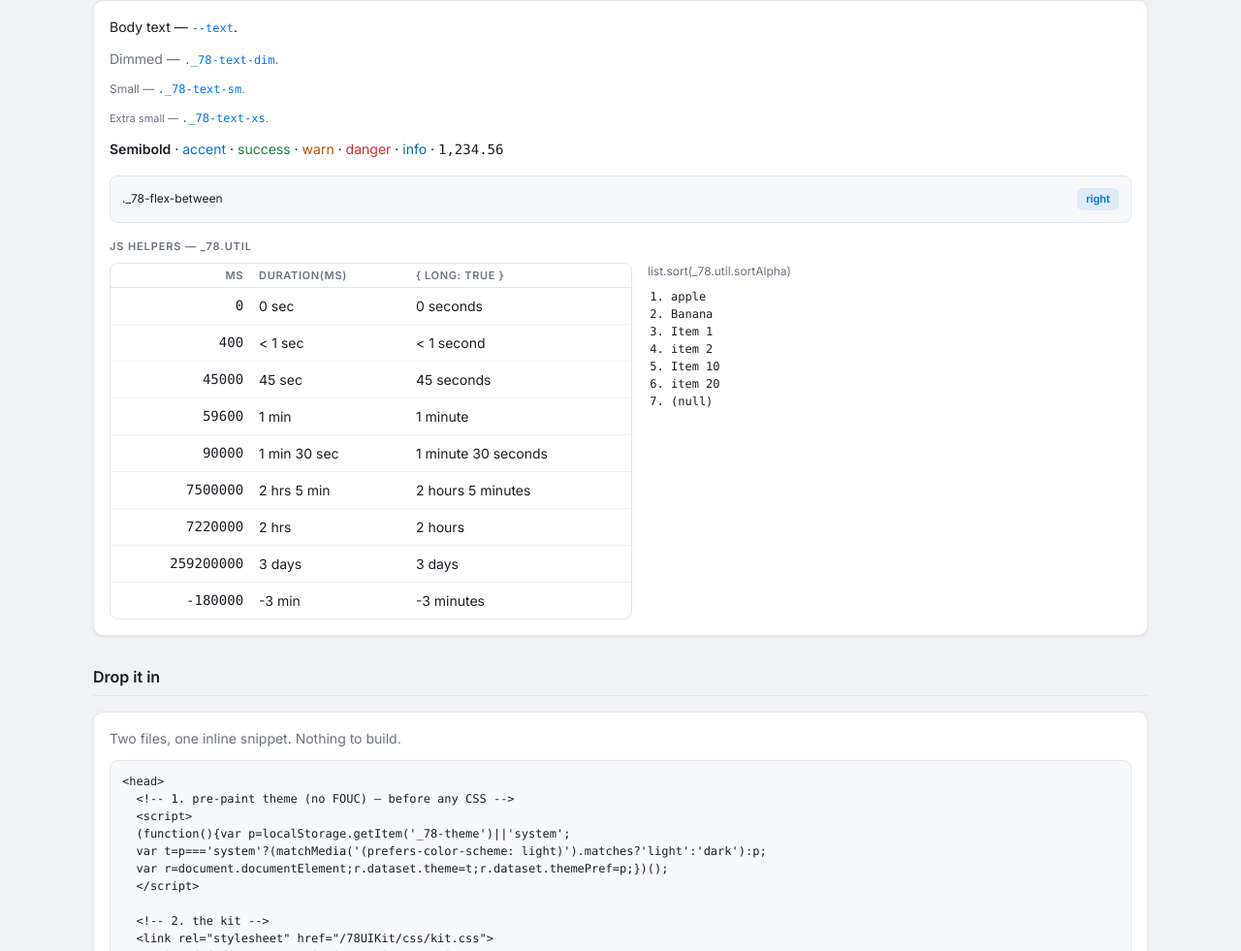
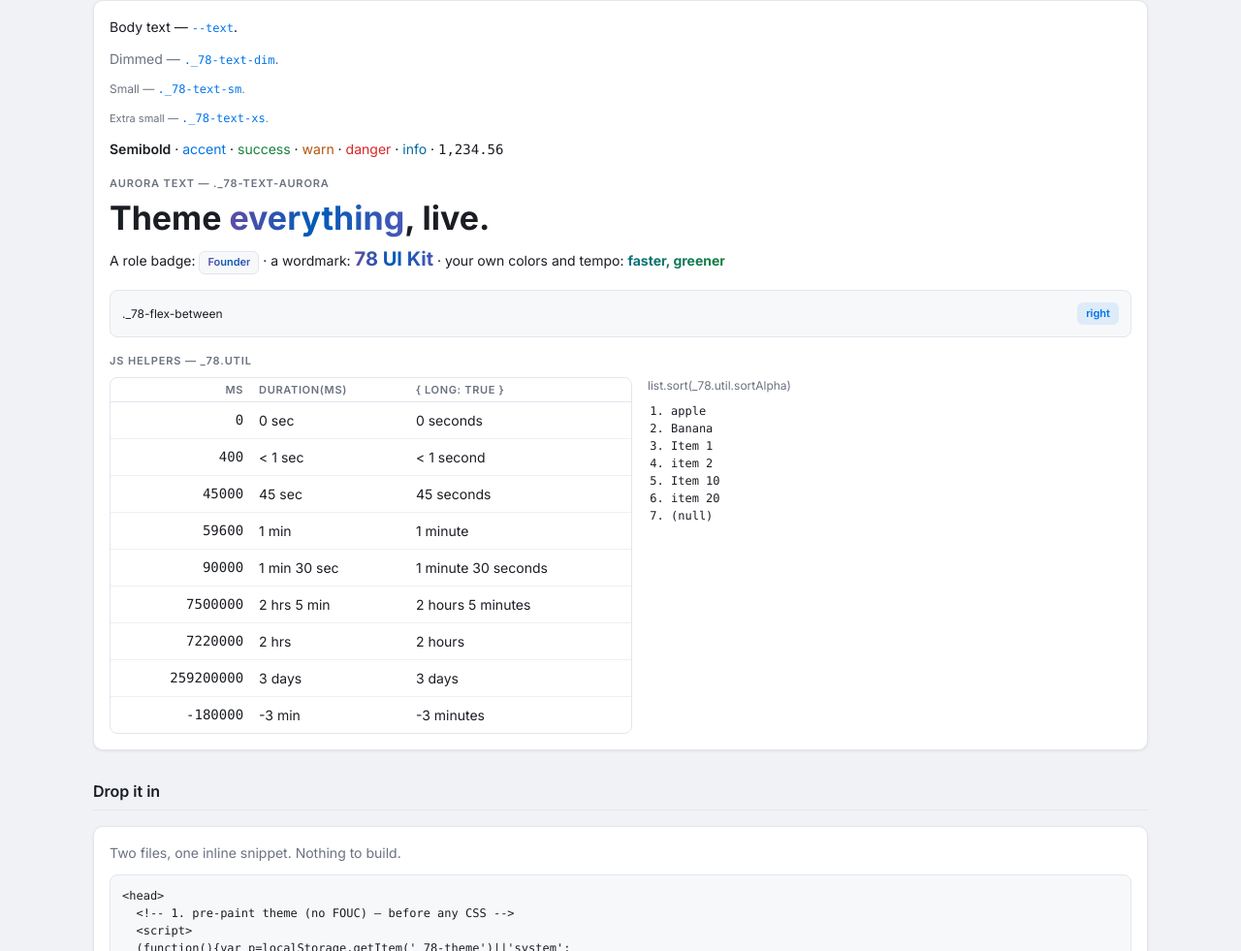
Before and after one commit to 1978io/78UIKit, a plain HTML site: page demo/index.html in a window 1280 px wide. Shown: the part 4789-5770 px from the top of the page at 97% size. Drawn offline with Linux system fonts and the light colour scheme.

Commit message:
UIK-23: Add ._78-text-aurora, animated gradient text

```diff
--- /dev/null
+++ b/css/components/aurora.css
@@ -0,0 +1,62 @@
+/* ==========================================================================
+   78 UI Kit — aurora text
+   A slow multi-color gradient drifting through the letters: for a hero word,
+   a role badge, a wordmark. One class, on any element that holds text.
+
+     <h1>Theme <span class="_78-text-aurora">everything</span></h1>
+
+   Recolor with --_78-aurora (a comma-separated color list; end on the color
+   you start with and the loop has no seam), change the tempo with
+   --_78-aurora-speed. The default colors are the accent and three category
+   hues (all tokens), so it re-themes with everything else and reads on both themes.
+   Under prefers-reduced-motion it is a still gradient.
+   ========================================================================== */
+
+._78-text-aurora {
+  /* --accent-hover, not --accent: it is the higher-contrast end of the accent
+     in both themes, so every point of the default gradient clears 4.5:1 on
+     --bg, --bg2 and --bg3 (5.2:1 at its weakest in light, 6.4:1 in dark). */
+  --_78-aurora: var(--accent-hover), var(--cat-1), var(--cat-3), var(--cat-5), var(--accent-hover);
+  --_78-aurora-speed: 6s;
+  color: var(--accent-hover);             /* fallback: no background-clip: text */
+}
+
+@supports ((-webkit-background-clip: text) or (background-clip: text)) {
+  ._78-text-aurora {
+    background-image: linear-gradient(90deg, var(--_78-aurora));
+    background-size: 300% 100%;
+    background-repeat: repeat-x;
+    -webkit-background-clip: text;
+    background-clip: text;
+    color: transparent;
+    -webkit-text-fill-color: transparent;
+    animation: _78-aurora var(--_78-aurora-speed) linear infinite;
+  }
+  /* Selected text would otherwise be invisible on the selection tint */
+  ._78-text-aurora::selection {
+    color: var(--text);
+    -webkit-text-fill-color: var(--text);
+  }
+}
+
+/* 150% of a 300%-wide background is exactly one tile: the end frame is the
+   start frame, so the loop never jumps. */
+@keyframes _78-aurora {
+  from { background-position: 0% 50%; }
+  to   { background-position: 150% 50%; }
+}
+
+@media (prefers-reduced-motion: reduce) {
+  ._78-text-aurora { animation: none; }
+}
+
+/* Forced colors (Windows high contrast) drop background images — keep the
+   text itself visible in the system color. */
+@media (forced-colors: active) {
+  ._78-text-aurora {
+    background: none;
+    color: CanvasText;
+    -webkit-text-fill-color: CanvasText;
+    animation: none;
+  }
+}
--- a/css/kit.css
+++ b/css/kit.css
@@ -27,6 +27,7 @@
 @import url("components/alert.css");
 @import url("components/notes.css");
 @import url("components/theme-toggle.css");
+@import url("components/aurora.css");
 @import url("components/utilities.css");
 
 /* Library adapters (css/adapters/*) are deliberately NOT imported here —
--- a/demo/index.html
+++ b/demo/index.html
@@ -473,6 +473,13 @@
         <span class="_78-text-danger">danger</span> ·
         <span class="_78-text-info">info</span> ·
         <span class="_78-mono _78-nums">1,234.56</span></p>
+      <div class="_78-mt-16" id="aurora-demo">
+        <div class="_78-eyebrow _78-mb-8">Aurora text — ._78-text-aurora</div>
+        <p style="font-size:34px;font-weight:700;line-height:1.15">Theme <span class="_78-text-aurora">everything</span>, live.</p>
+        <p class="_78-mt-8">A role badge: <span class="_78-badge"><span class="_78-text-aurora">Founder</span></span> ·
+          a wordmark: <strong class="_78-text-aurora" style="font-size:var(--fs-xl)">78 UI Kit</strong> ·
+          your own colors and tempo: <strong class="_78-text-aurora" style="--_78-aurora: var(--success), var(--info), var(--success); --_78-aurora-speed: 3s">faster, greener</strong></p>
+      </div>
       <div class="_78-flex-between _78-mt-16" style="background:var(--bg3);border:1px solid var(--border);border-radius:var(--radius);padding:var(--space-3)">
         <span class="_78-text-sm">._78-flex-between</span>
         <span class="_78-badge _78-badge-accent">right</span>
```
Also changed, not shown: llms-full.txt, llms.txt, 1 other file.
